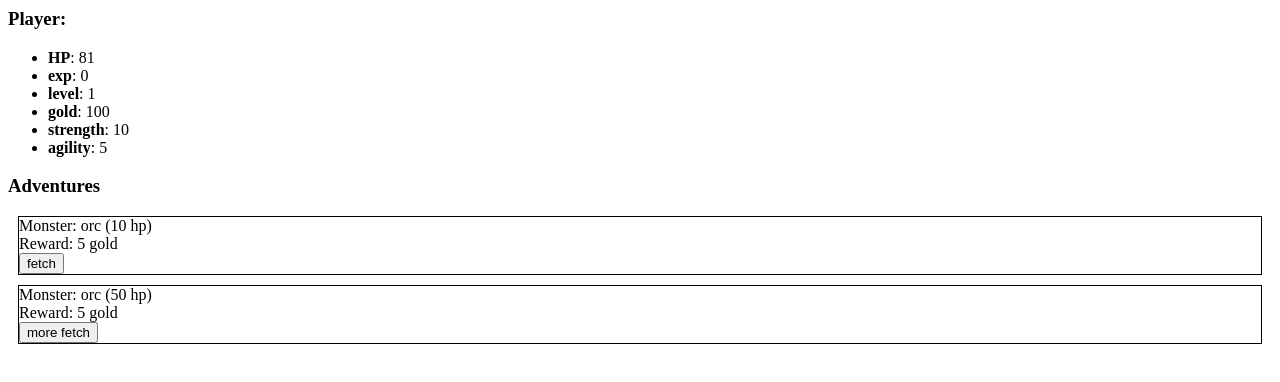
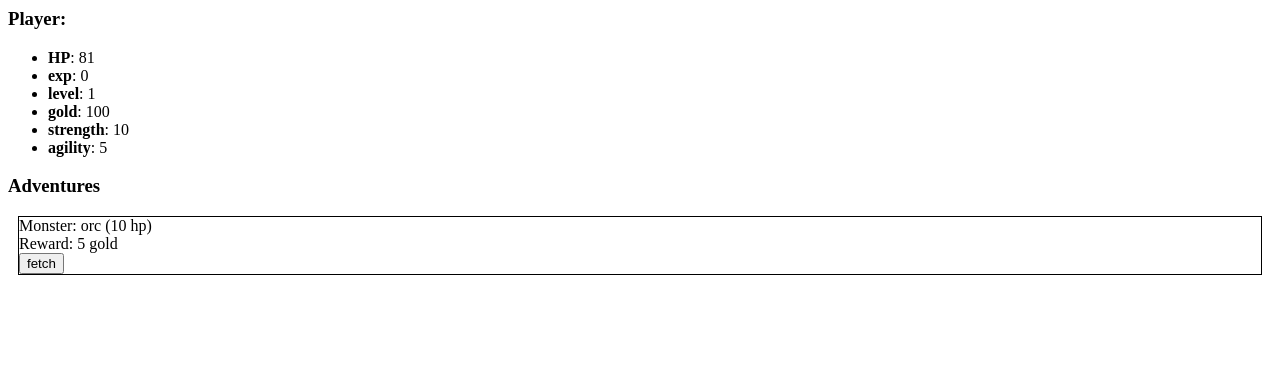
Before and after one commit to dbadyan/dbadyan.github.io, a website: page index.html in a window 1280 px wide. Both pictures are taken after a click on the button "fetch". Drawn offline with Linux system fonts and the light colour scheme.

Commit message:
added level requirements

```diff
--- a/index.html
+++ b/index.html
@@ -17,6 +17,7 @@
     <h3>Adventures</h3>
     <div id="advantures-data"></div>
 
+    <script src="initialState.js"></script>
     <script src="script.js"></script>
 </body>
 
--- /dev/null
+++ b/initialState.js
@@ -0,0 +1,57 @@
+const initialState ={
+    player: {
+        maxHP: 100,
+        hp: 100,
+        gold: 100,
+        exp: 0,
+        expToNextLevel: 100,
+        level: 1,
+        hpRegain: 0.5,
+        isInAdventure: false,
+        stats: {
+            strength: 10,
+            agility: 5
+        }
+    },
+    party: [
+        {
+            name: "pooper",
+            stats:{
+                strength: 5
+            },
+            price: 200
+        }
+    ],
+    adventures: [
+        {
+            description: "fetch",
+            collectibles: 3,
+            requiredLevel: 1,
+            rewards: {
+                gold: 5,
+                item: "glove",
+                exp: 100
+            },
+            enemy: {
+                name: "orc",
+                hp: 30,
+                damage: 10
+            }
+        },
+        {
+            description: "more fetch",
+            collectibles: 3,
+            requiredLevel: 2,
+            rewards: {
+                gold: 5,
+                item: "glove",
+                exp: 5000
+            },
+            enemy: {
+                name: "orc",
+                hp: 50,
+                damage: 20
+            }
+        }
+    ]
+};
--- a/script.js
+++ b/script.js
@@ -1,49 +1,3 @@
-const initialState ={
-    player: {
-        maxHP: 100,
-        hp: 100,
-        gold: 100,
-        exp: 0,
-        expToNextLevel: 100,
-        level: 1,
-        hpRegain: 0.5,
-        stats: {
-            strength: 10,
-            agility: 5
-        }
-    },
-    adventures: [
-        {
-            description: "fetch",
-            collectibles: 3,
-            rewards: {
-                gold: 5,
-                item: "glove",
-                exp: 100
-            },
-            enemy: {
-                name: "orc",
-                hp: 30,
-                damage: 10
-            }
-        },
-        {
-            description: "more fetch",
-            collectibles: 3,
-            rewards: {
-                gold: 5,
-                item: "glove",
-                exp: 5000
-            },
-            enemy: {
-                name: "orc",
-                hp: 50,
-                damage: 20
-            }
-        }
-    ]
-};
-
 let globalState = {};
 
 function doAction(action, actionParams) {
@@ -140,15 +94,16 @@ function getAdventureElement(adventure, whatToDoWhenClicked){
 }
 
 function getAdventuresElement(){
-    const buttons = globalState.adventures.map((adventure, index) => {
-        return getAdventureElement(adventure, () => performRound(index));
+    const buttons = getAdventures(globalState).map(adventure => {
+        return getAdventureElement(adventure, () => performRound(adventure));
     });
     const buttonsContainer = document.createElement("div");
     buttons.forEach(button => buttonsContainer.appendChild(button));
     return buttonsContainer;
 };
 
- function performRound(adventureIndex){
+ function performRound(adventure){
+    const adventureIndex = globalState.adventures.indexOf(adventure);
     doAction("change-enemy-hp", {adventureIndex: adventureIndex, hpDelta: -globalState.player.stats.strength});
 
     if (isDead(globalState.adventures[adventureIndex].enemy)){
@@ -172,8 +127,12 @@ function getAdventuresElement(){
         return console.log("you got away");
     }
 
-    return setTimeout(() => performRound(adventureIndex), 2000);
+    return setTimeout(() => performRound(globalState.adventures[adventureIndex]), 2000);
  }
+
+function getAdventures(state){
+    return state.adventures.filter(adventure => state.player.level >= adventure.requiredLevel)
+}
 
 function changePlayerHP(state, hpDelta) {
     const newHP = Math.min(state.player.maxHP, Math.max(0, state.player.hp + hpDelta));
```
